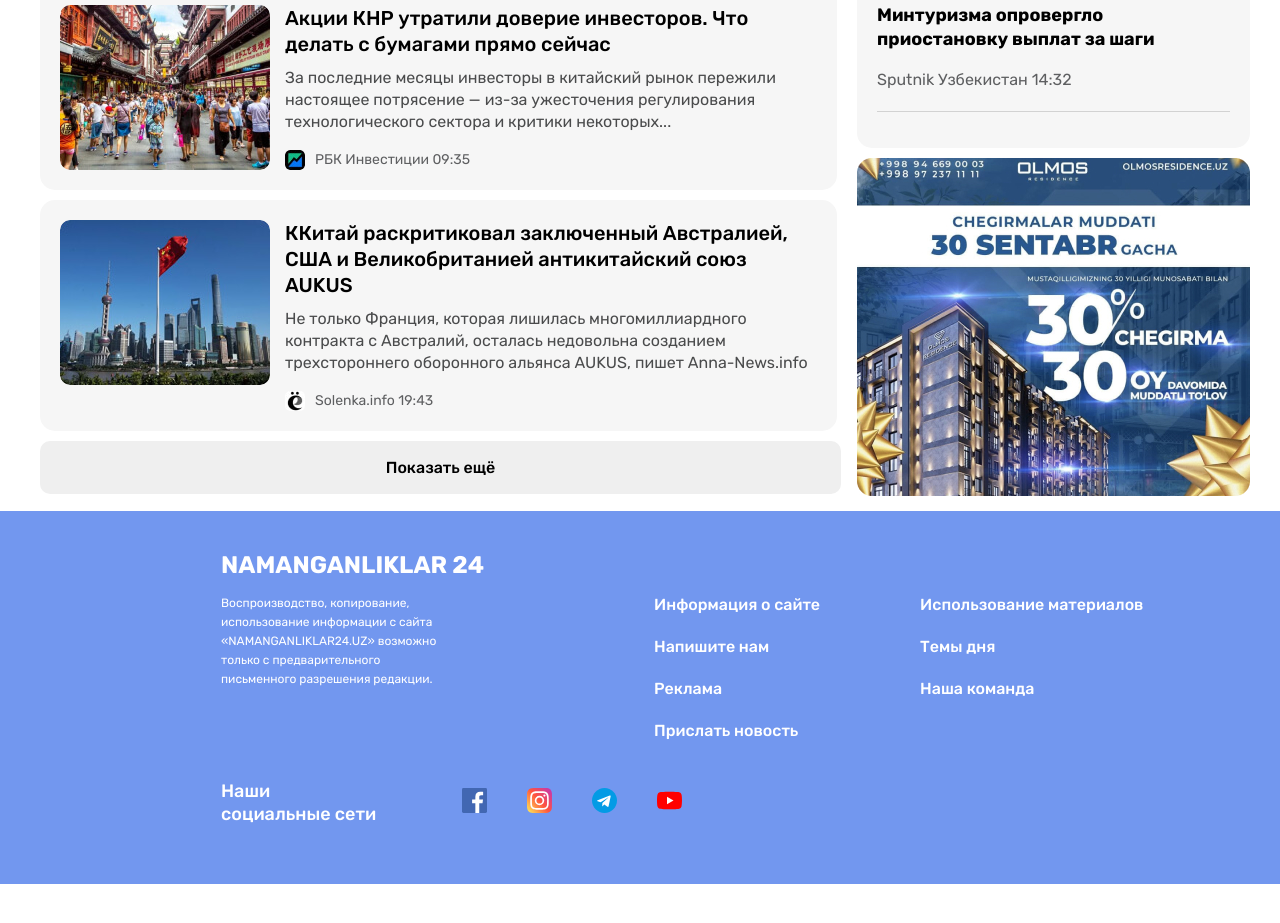
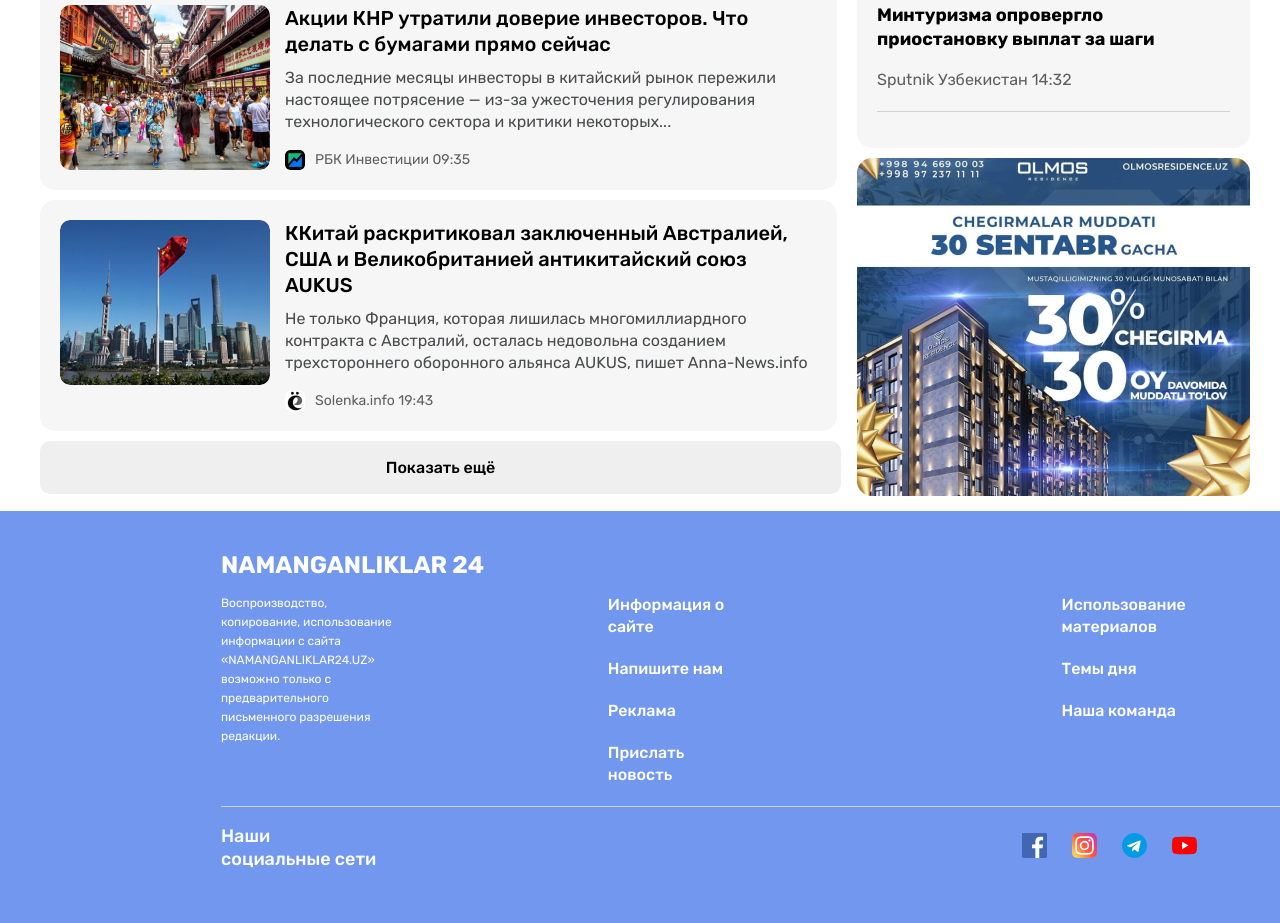
Before and after one commit to ortigaliev/ortigaliyev-N24, a plain HTML site: page index.html in a window 1280 px wide. Shown: the part 1911-2834 px from the top of the page. Before the commit the page ends 2795 px from the top, so only its background shows below. Drawn offline with Linux system fonts and the light colour scheme.

Commit message:
Add footer elements and styles.

```diff
--- a/css/style.css
+++ b/css/style.css
@@ -539,6 +539,7 @@
   color: #fff;
 }
 .footer-site-info-contact {
+  justify-content: flex-start;
   margin-right: 100px;
 }
 
@@ -561,8 +562,11 @@
   color: #fff;
 }
 .footer-about-us {
+margin-right: 221px;
+margin-left: 221px;
+}
 
-}
+
 .footer-about-us-list {
   margin: 0;
   padding: 0;
@@ -572,22 +576,38 @@
 .follow-us {
   display: flex;
   align-items: center;
+  border-top: 1px solid #CECECE;
+
+
 }
 .folow-us-text {
   width: 161px;
-font-weight: 500;
-font-size: 18px;
-line-height: 23px;
-color: #FFFFFF;
+  margin-right: 600px;
+  font-weight: 500;
+  font-size: 18px;
+  line-height: 23px;
+  color: #FFFFFF;
 }
+
+.social-network-wrapper{
+}
+
 
 .social-network-list {
   display: flex;
+  list-style: none;
+}
 
-  align-items: center;
+.social-network-item {
+  margin: 0;
+  padding: 0;
 }
-.social-network-item {
-  line-height: 23px;
+
+.social-network-item:not(:last-child){
+  margin-right: 25px;
 }
+
 .social-network-item-link {
+  text-decoration: none;
+
 }
--- a/index.html
+++ b/index.html
@@ -376,23 +376,22 @@
           <p class="folow-us-text">
             Наши социальные сети
           </p>
-          <ul class="social-network-list">
-            <ul class="social-network-item">
-              <a class="social-network-item-link" href="#"><img src="img/free-icon-facebook.svg" width="25" height="25" srcset alt="img/free-icon-facebook.svg 1x, img/free-icon-facebook@2x.svg 2x"></a>
+          <div social-network-wrapper>
+            <ul class="social-network-list">
+              <li class="social-network-item">
+                <a class="social-network-item-link" href="#"><img src="img/free-icon-facebook.svg" width="25" height="25" srcset alt="img/free-icon-facebook.svg 1x, img/free-icon-facebook@2x.svg 2x"></a>
+              </li>
+              <li class="social-network-item">
+                <a class="social-network-item-link" href="#"><img src="img/free-icon-instagram.svg" width="25" height="25" srcset alt="img/free-icon-instagram.svg 1x, img/free-icon-instagram.svg 2x"></a>
+              </li>
+              <li class="social-network-item">
+                <a class="social-network-item-link" href="#"><img src="img/free-icon-telegram.svg" width="25" height="25" srcset alt="img/free-icon-telegram.svg 1x, img/free-icon-telegram.svg 2x"></a>
+              </li>
+              <li class="social-network-item">
+                <a class="social-network-item-link" href="#"><img src="img/free-icon-youtube.svg" width="25" height="25" srcset alt="img/free-icon-youtube.svg 1x, img/free-icon-youtube.svg 2x"></a>
+              </li>
             </ul>
-
-            <ul class="social-network-item">
-              <a class="social-network-item-link" href="#"><img src="img/free-icon-instagram.svg" width="25" height="25" srcset alt="img/free-icon-instagram.svg 1x, img/free-icon-instagram.svg 2x"></a>
-            </ul>
-
-            <ul class="social-network-item">
-              <a class="social-network-item-link" href="#"><img src="img/free-icon-telegram.svg" width="25" height="25" srcset alt="img/free-icon-telegram.svg 1x, img/free-icon-telegram.svg 2x"></a>
-            </ul>
-
-            <ul class="social-network-item">
-              <a class="social-network-item-link" href="#"><img src="img/free-icon-youtube.svg" width="25" height="25" srcset alt="img/free-icon-youtube.svg 1x, img/free-icon-youtube.svg 2x"></a>
-            </ul>
-          </ul>
+          </div>
         </div>
       </div>
     </div>
```
